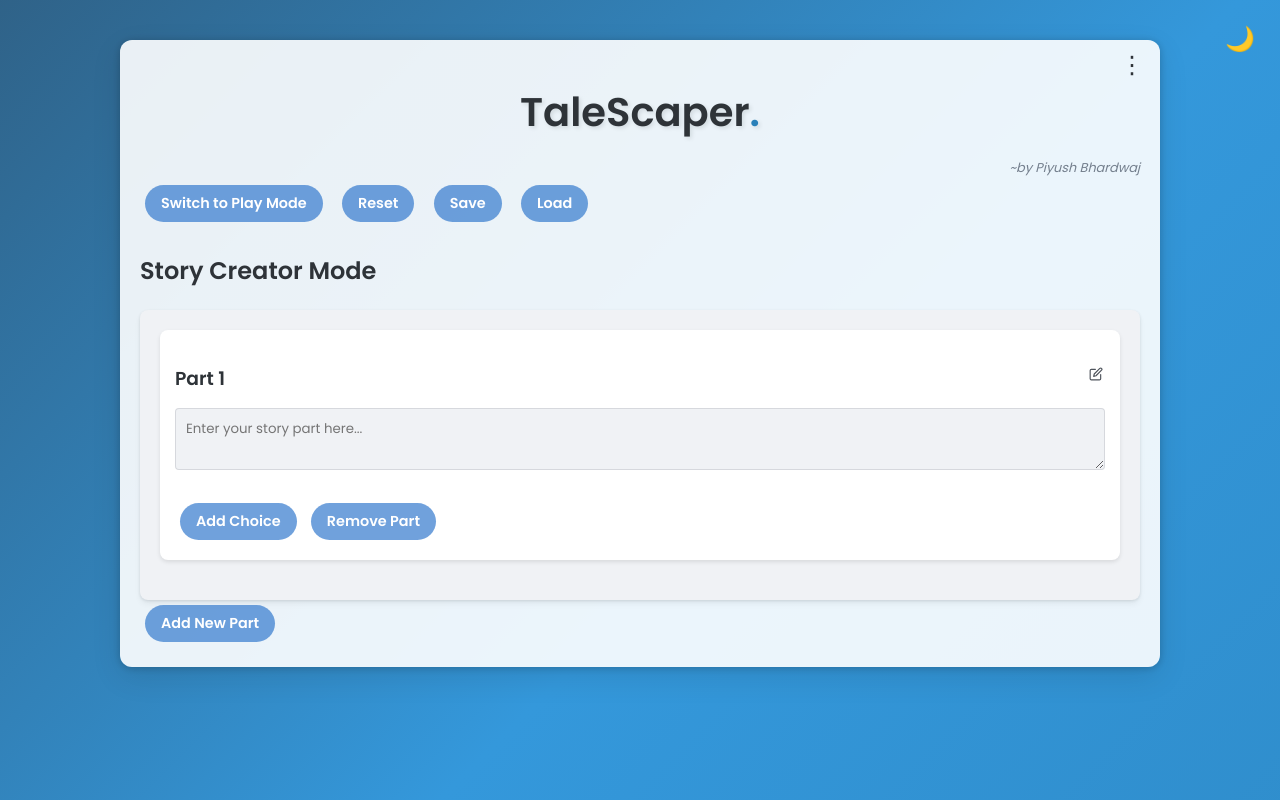
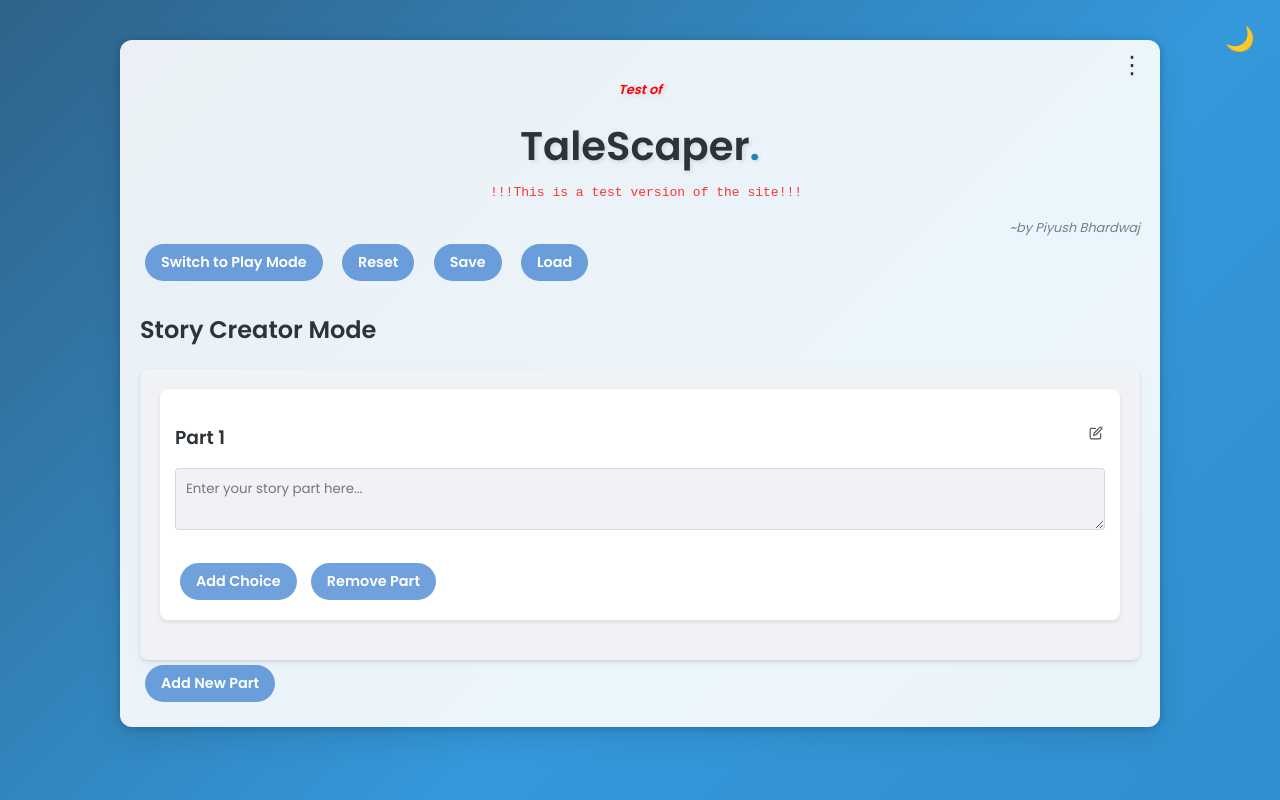
Before and after one commit to CyberGeek121/Talescraper, a plain HTML site: page index.html in a window 1280 px wide. Drawn offline with Linux system fonts and the light colour scheme; no server answers.

Commit message:
index.html

```diff
--- a/index.html
+++ b/index.html
@@ -16,7 +16,8 @@
                 <div class="content">
                     <header>
                         <div class="title-container">
-                            <h1>TaleScaper<a class="reload" href="Simulation.html" style="color: #2980b9; text-decoration: none;" title="Click here for Fun Simulation">.</a></h1>
+                            <h1><p style="color: red;"><b><em>Test of</b></em></p> TaleScaper<a class="reload" href="Simulation.html" style="color: #2980b9; text-decoration: none;" title="Click here for Fun Simulation">.</a></h1>
+                            <tt style="color: rgba(255, 0, 0, 0.79); margin-left: 350px;">!!!This is a test version of the site!!!</tt>
                             <div class="author-container">
                                 <a href="#" class="author" id="author-link">~by Piyush Bhardwaj</a>
                                 <div class="author-preview" id="author-preview">
```
